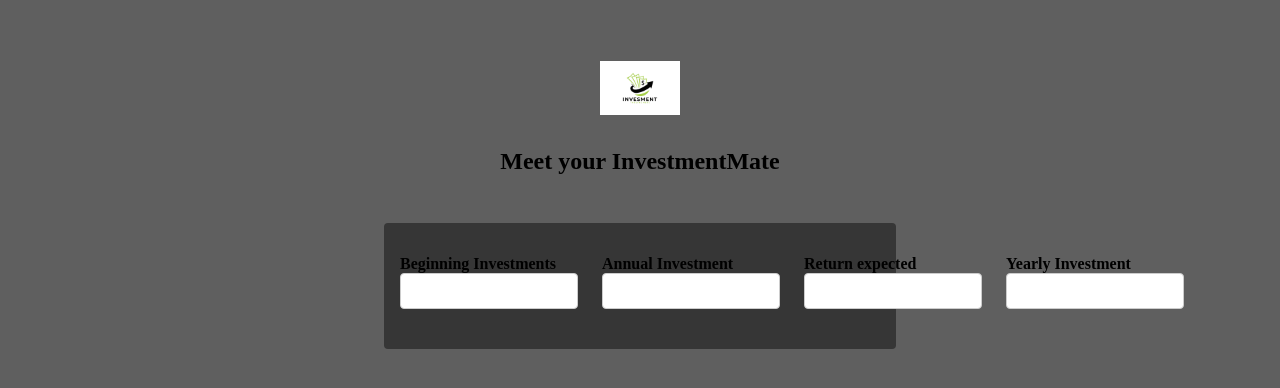
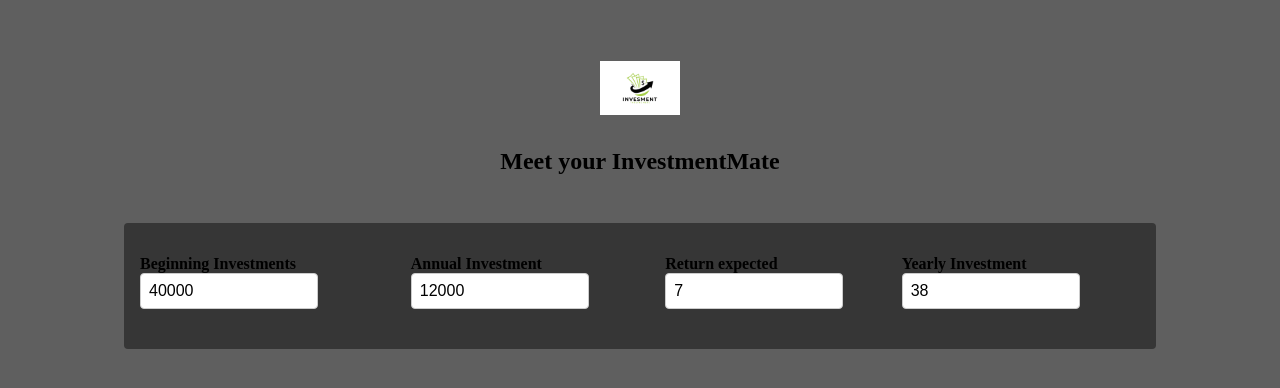
Before and after one commit to arogyakowshik6/Investment-Clalculator, a React (Vite) app: page / in a window 1280 px wide. Shown: the top 388 px of the page. Built offline with nearby package versions, Linux system fonts and the light colour scheme.

Commit message:
Binding the inputvalues

```diff
--- a/src/App.css
+++ b/src/App.css
@@ -19,8 +19,9 @@ body{
   }
 
   #user-input {
+
   padding: 1rem;
-  max-width: 30rem;
+  max-width: 1000px;
   margin: 2rem auto;
   border-radius: 4px;
   background-color: #363636;
@@ -29,7 +30,7 @@ body{
 .input-group {
   display: flex;
   justify-content: space-between;
-  gap: 1.5rem;
+  gap: 0.5rem;
   margin-bottom: 0.5rem;
 }
 
--- a/src/components/UserInput.jsx
+++ b/src/components/UserInput.jsx
@@ -1,25 +1,41 @@
-import React from 'react'
+import React , {useState}from 'react'
+
 import '../App.css'
 
-const UserInput = () => {
+
+export const UserInput = () => {
+  const [inputCust, setInputCust] = useState ({
+    BegInvestments: 40000,
+    AnnInvestments : 12000,
+    returnInv : 7,
+    yearInv :38
+
+  })
+  function callUserInput(inputIde, val){
+    setInputCust((prev)=>({
+      ...prev,
+      [inputIde] : val
+    }))
+  }
   return(
     <section id = "user-input">
       <div className = "input-group" >
         <p>
           <label>Beginning Investments</label>
-          <input Type = "number"></input>
+
+          <input Type = "number" value ={inputCust.BegInvestments}required onChange = {()=> callUserInput('BegInvestemnt'.e.target.value)}/>
         </p>
         <p>
           <label>Annual Investment </label>
-          <input Type = "number"></input>
+          <input Type = "number" value = {inputCust.AnnInvestments}required onChnage = {()=> callUserInput ('AnnInvestments'.e.target.value)}/>
         </p>
         <p>
           <label>Return expected</label>
-          <input Type = "number"></input>
+          <input Type = "number" value = {inputCust.returnInv}required onChange = {()=> callUserInput ('returnInv'.e.target.value)}/>
         </p>
         <p>
           <label>Yearly Investment</label>
-          <input Type = "number"></input>
+          <input Type = "number"value = {inputCust.yearInv} required onChange = {()=> callUserInput ('yearInv'.e.target.value)}/>
         </p>
       </div>
 
```
